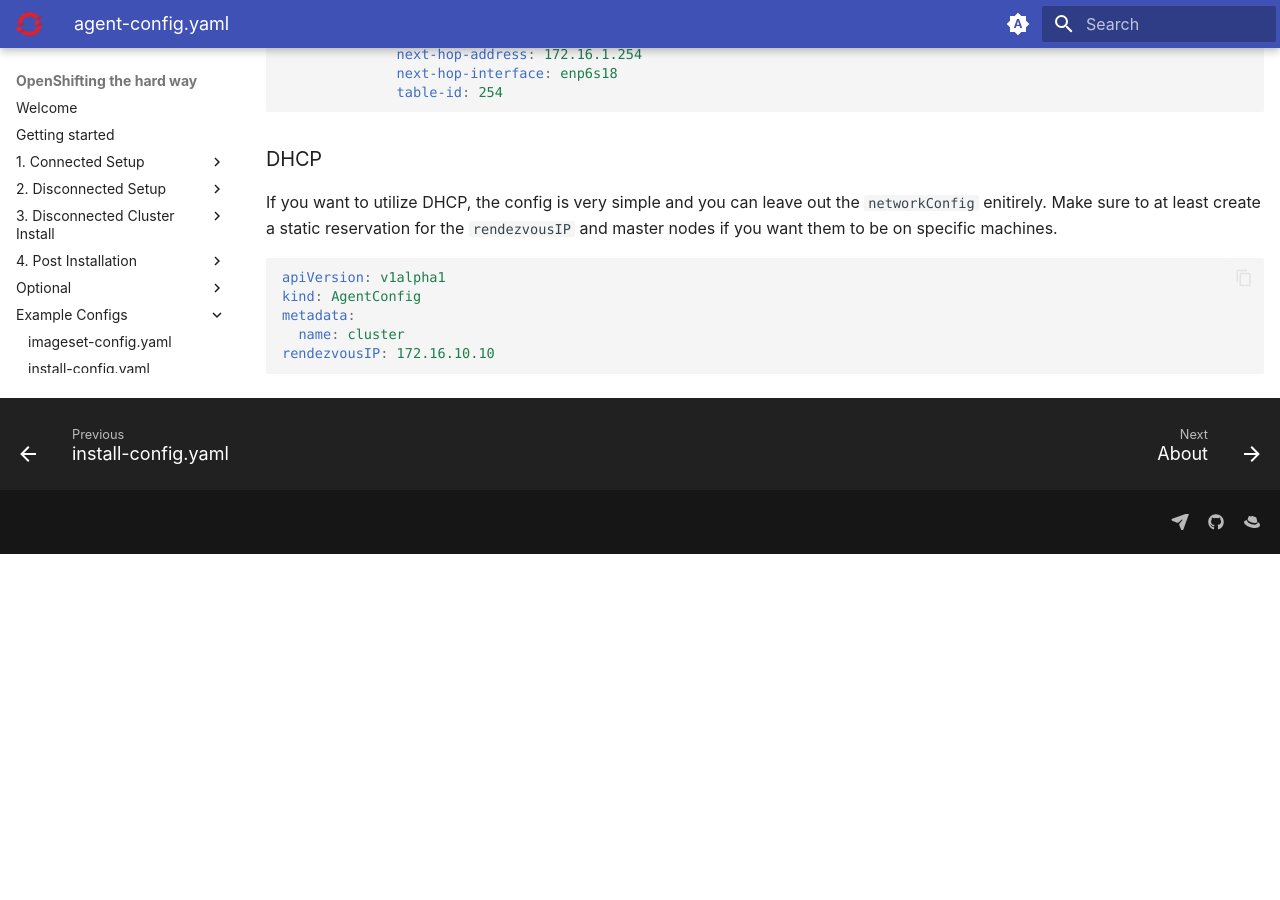
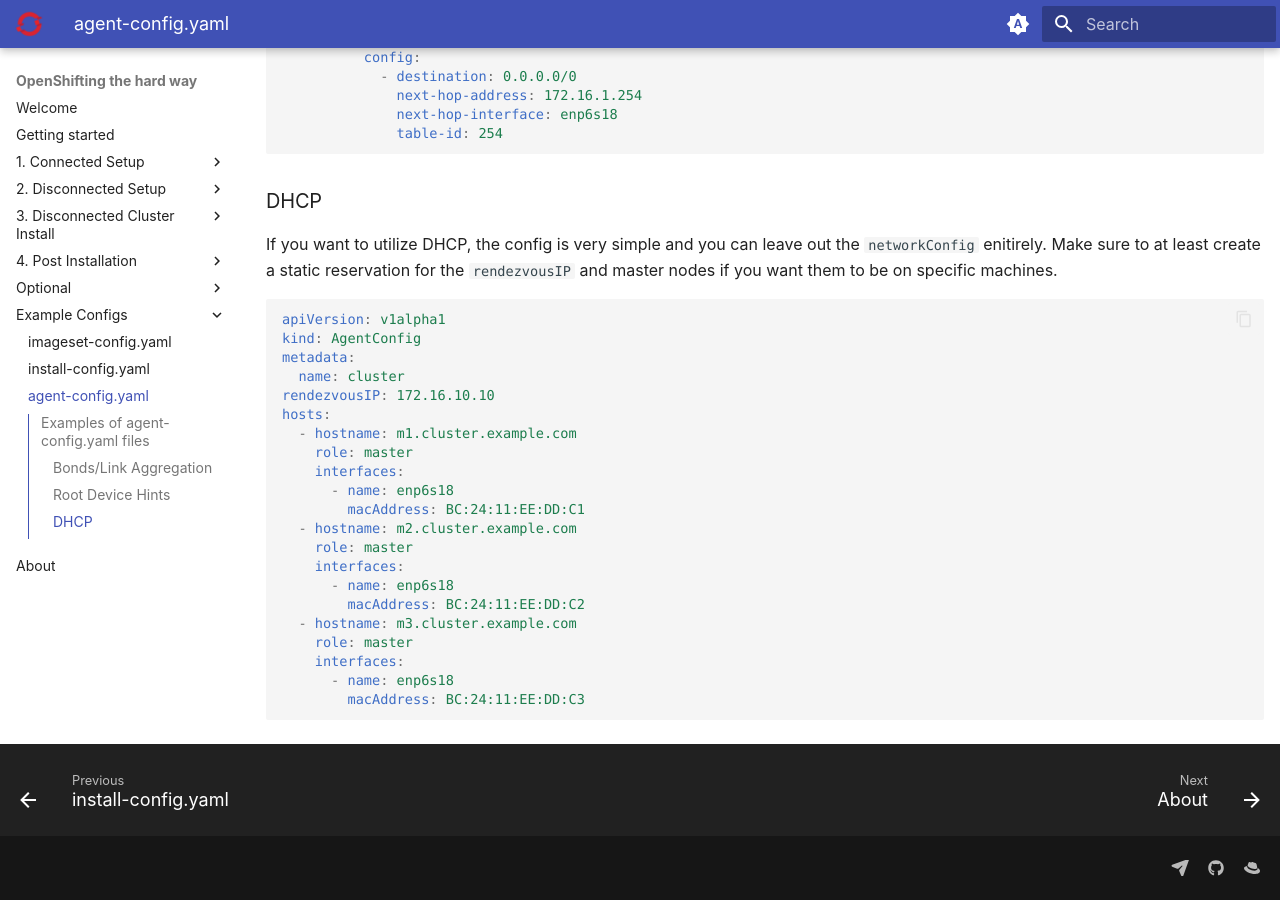
Before and after one commit to yojoshb/disco-docs, an MkDocs documentation site: the page built from docs/examples/agent-configs.md, in a window 1280 px wide and 900 px high, scrolled down 2645 px. Built offline with MkDocs 1.6.1 and Material for MkDocs 9.7.7, drawn with Linux system fonts in a browser that asks for light colours; before the commit the page ends 3199 px from its top, so only the background shows below that; some of the changed text lies outside the part shown.

````diff
--- a/docs/examples/agent-configs.md
+++ b/docs/examples/agent-configs.md
@@ -116,4 +118,20 @@
 metadata:
   name: cluster
 rendezvousIP: 172.16.10.10
+hosts:
+  - hostname: m1.cluster.example.com
+    role: master
+    interfaces:
+      - name: enp6s18
+        macAddress: BC:24:11:EE:DD:C1
+  - hostname: m2.cluster.example.com
+    role: master
+    interfaces:
+      - name: enp6s18
+        macAddress: BC:24:11:EE:DD:C2
+  - hostname: m3.cluster.example.com
+    role: master
+    interfaces:
+      - name: enp6s18
+        macAddress: BC:24:11:EE:DD:C3
 ```
````
Also changed, not shown: other parts of docs/examples/agent-configs.md (+2 -0 lines), docs/examples/imageset-configs.md (+2 -2 lines), docs/examples/install-configs.md (+2 -0 lines), docs/install/config.md (+34 -29 lines), docs/release.md (+1 -0 lines).
